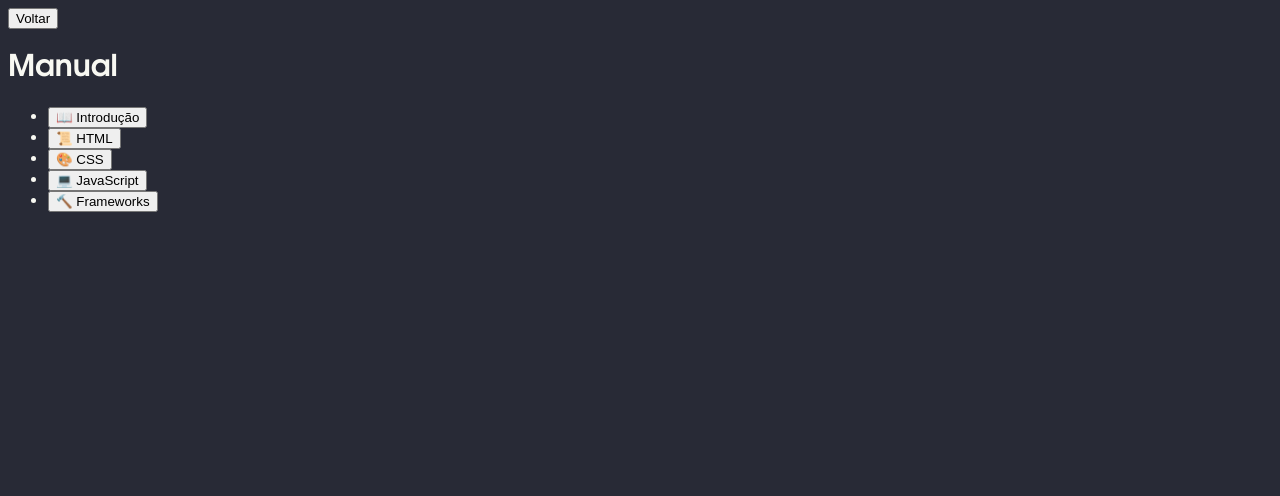
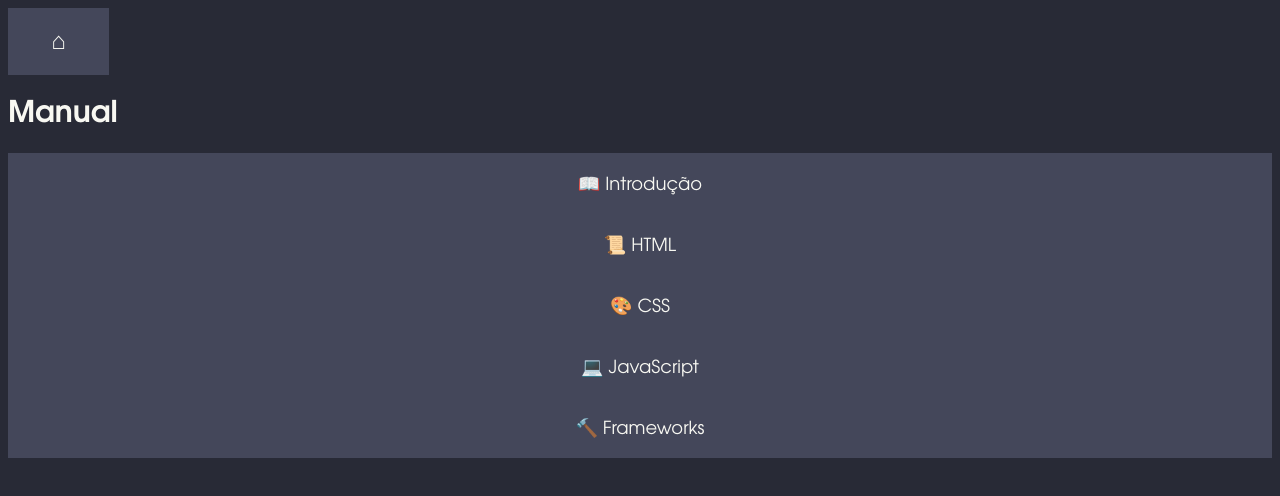
Before and after one commit to radialserial/ppw1-angular, an Angular app: page /manual in a window 1280 px wide. Shown: the top 496 px of the page. Built offline with nearby package versions, Linux system fonts and the light colour scheme.

Commit message:
Added sttyling for buttons

```diff
--- a/src/app/pages/manual/manual.component.html
+++ b/src/app/pages/manual/manual.component.html
@@ -2,9 +2,9 @@
 
 <nav *ngIf="selectedPageId == 0">
   <h1>Manual</h1>
-  <ul>
+  <ul class="li-menu">
     <li *ngFor="let page of manualPages">
-      <button type="button" (click)="selectPage(page.id)">{{page.name}}</button>
+      <button class="btn-menu btn" type="button" (click)="selectPage(page.id)">{{page.name}}</button>
     </li>
   </ul>
 </nav>
@@ -140,7 +140,7 @@
 </div>
 
 <div *ngIf="selectedPageId==3">
-  <figure class="imagem-topo">
+  <figure>
     <img src="assets/media/image/css.png" alt="Logo do CSS" title="CSS" height="400px">
     <figcaption>Cascading Style Sheets.</figcaption>
   </figure>
@@ -182,7 +182,7 @@ footer {{"{"}}
 
 <div *ngIf="selectedPageId==4">
 
-  <figure class="imagem-topo">
+  <figure>
     <img src="assets/media/image/js.png" alt="Logo do JavaScript" title="JS" height="400px">
     <figcaption>JavaScript.</figcaption>
   </figure>
@@ -228,7 +228,7 @@ xmlhttp.send();
 
 <div *ngIf="selectedPageId==5">
 
-  <figure class="imagem-topo">
+  <figure>
     <img src="assets/media/image/node.png" alt="Logo da framework Node JS" title="Node JS" height="200px">
     <img src="assets/media/image/spring.png" alt="Logo da framework Spring" title="Spring" height="200px">
     <img src="assets/media/image/react.png" alt="Logo da framework React" title="React" height="200px">
@@ -259,7 +259,7 @@ xmlhttp.send();
 </div>
 
 <div class="rodape" *ngIf="selectedPageId!=0">
-  <button class="dracula btn-nav btn-prox" (click)="previousPage()" *ngIf="selectedPageId>=1">←</button>
+  <button class="btn" (click)="previousPage()" *ngIf="selectedPageId>=1">←</button>
   <app-top></app-top>
-  <button class="dracula btn-nav btn-prox" (click)="nextPage()" *ngIf="selectedPageId<=4">→</button>
+  <button class="btn" (click)="nextPage()" *ngIf="selectedPageId<=4">→</button>
 </div>
--- a/src/app/util/back/back.component.css
+++ b/src/app/util/back/back.component.css
@@ -0,0 +1,5 @@
+button {
+  font-size: 18pt;
+  width: 8%;
+  height: 10%;
+}
--- a/src/app/util/back/back.component.html
+++ b/src/app/util/back/back.component.html
@@ -1 +1 @@
-<button type="button" routerLink="/menu">Voltar</button>
+<button type="button" routerLink="/menu" class="btn">⌂</button>
--- a/src/app/util/menu/menu.component.html
+++ b/src/app/util/menu/menu.component.html
@@ -1,9 +1,9 @@
 <h1>Páginas</h1>
 
 <nav>
-  <ul>
+  <ul class="li-menu">
     <li *ngFor="let page of pages">
-      <button type="button" routerLink="/{{page.link}}">{{page.name}}</button>
+      <button class="btn btn-menu" type="button" routerLink="/{{page.link}}">{{page.name}}</button>
     </li>
   </ul>
 </nav>
--- a/src/app/util/top/top.component.css
+++ b/src/app/util/top/top.component.css
@@ -0,0 +1,4 @@
+.btn {
+  height: 43pt;
+  width: auto;
+}
--- a/src/app/util/top/top.component.html
+++ b/src/app/util/top/top.component.html
@@ -1 +1 @@
-<button class="dracula btn-nav btn-home" (click)="top()">🠕</button>
+<button class="btn" (click)="top()">🠕</button>
--- a/src/styles.css
+++ b/src/styles.css
@@ -36,14 +36,17 @@
   --yellow: #F1FA8C;
 }
 
+* {
+  font-family: Tex Gyre Adventor;
+  -webkit-font-smoothing: antialiased;
+  -moz-osx-font-smoothing: grayscale;
+}
+
 body {
-  font-family: "Tex Gyre Adventor", sans-serif;
   font-size: 20px;
   color: var(--foreground);
   background-color: var(--background);
   box-sizing: border-box;
-  -webkit-font-smoothing: antialiased;
-  -moz-osx-font-smoothing: grayscale;
   min-height: 400px;
   margin-bottom: 100px;
   clear: both;
@@ -70,3 +73,46 @@ p {
   overflow: auto;
   white-space: nowrap;
 }
+
+.btn {
+  color: var(--foreground);
+  background-color: var(--current-line);
+  border: 0px;
+  padding: 20px;
+  transition-duration: 0.1s;
+  cursor: pointer;
+}
+
+.btn:hover {
+  background-color: var(--comment);
+  transition-duration: 0s;
+}
+
+.btn:active {
+  background-color: var(--pink);
+  color: var(--background);
+}
+
+.btn-menu {
+  width: 100%;
+  font-size: large;
+}
+
+.li-menu {
+  list-style-type: none;
+  list-style-position: inside;
+  margin: 0;
+  padding: 0;
+}
+
+hr {
+  color: var(--current-line);
+}
+
+fieldset {
+  border: 1px solid var(--current-line);
+}
+
+legend {
+  font-size: medium;
+}
```
